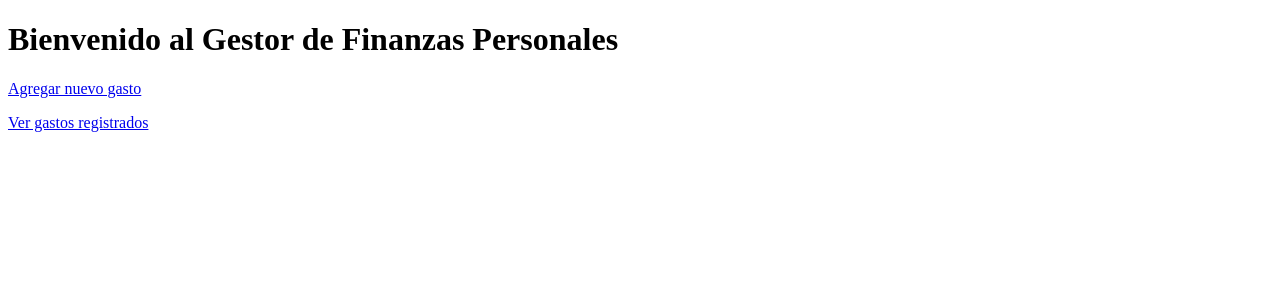
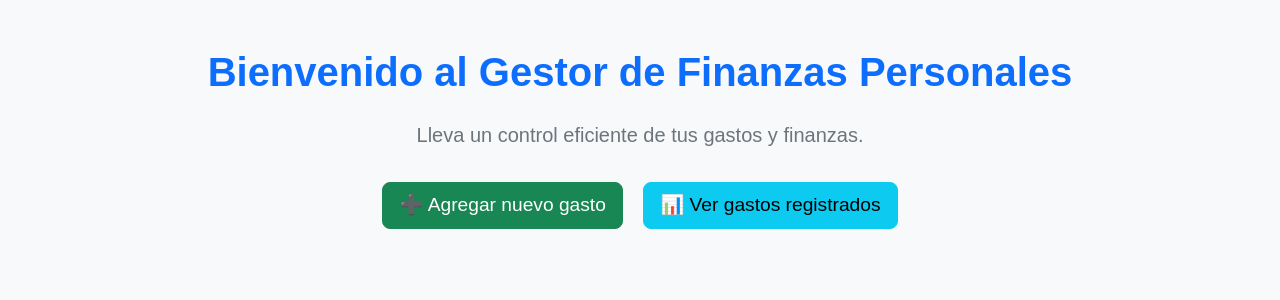
Before and after one commit to Naimerith/GestorFinanzas, a Flask app: page / in a window 1280 px wide. Shown: the top 300 px of the page. Run offline with Flask 3, Linux system fonts and the light colour scheme.

Commit message:
Estilos al index

```diff
--- a/templates/index.html
+++ b/templates/index.html
@@ -4,10 +4,40 @@
     <meta charset="UTF-8" />
     <meta name="viewport" content="width=device-width, initial-scale=1.0" />
     <title>Gestor de Finanzas Personales</title>
+
+    <!-- Enlace a Bootstrap -->
+    <link
+      href="https://cdn.jsdelivr.net/npm/bootstrap@5.3.0/dist/css/bootstrap.min.css"
+      rel="stylesheet"
+    />
+
+    <!-- Enlace a CSS personalizado -->
+    <link
+      rel="stylesheet"
+      href="{{ url_for('static', filename='styles.css') }}"
+    />
   </head>
-  <body>
-    <h1>Bienvenido al Gestor de Finanzas Personales</h1>
-    <p><a href="/agregar">Agregar nuevo gasto</a></p>
-    <p><a href="/ver_gastos">Ver gastos registrados</a></p>
+  <body class="bg-light">
+    <div class="container text-center mt-5">
+      <h1 class="mb-4 text-primary">
+        Bienvenido al Gestor de Finanzas Personales
+      </h1>
+
+      <p class="lead text-secondary">
+        Lleva un control eficiente de tus gastos y finanzas.
+      </p>
+
+      <div class="mt-4">
+        <a href="/agregar" class="btn btn-success btn-lg m-2"
+          >➕ Agregar nuevo gasto</a
+        >
+        <a href="/ver_gastos" class="btn btn-info btn-lg m-2"
+          >📊 Ver gastos registrados</a
+        >
+      </div>
+    </div>
+
+    <!-- Scripts de Bootstrap -->
+    <script src="https://cdn.jsdelivr.net/npm/bootstrap@5.3.0/dist/js/bootstrap.bundle.min.js"></script>
   </body>
 </html>
--- /dev/null
+++ b/templates/static/styles.css
@@ -0,0 +1,20 @@
+body {
+    font-family: "Arial", sans-serif;
+}
+
+h1 {
+    font-weight: bold;
+}
+
+.btn {
+    border-radius: 8px;
+    font-size: 1.2rem;
+}
+
+.btn-success:hover {
+    background-color: #28a745;
+}
+
+.btn-info:hover {
+    background-color: #17a2b8;
+}
```
